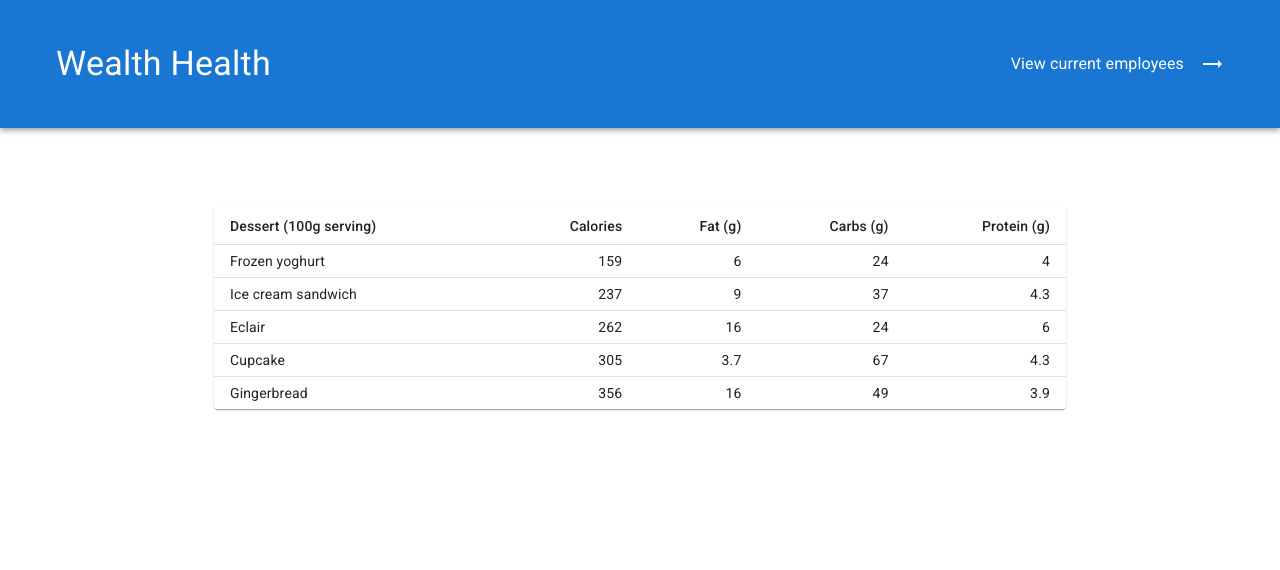
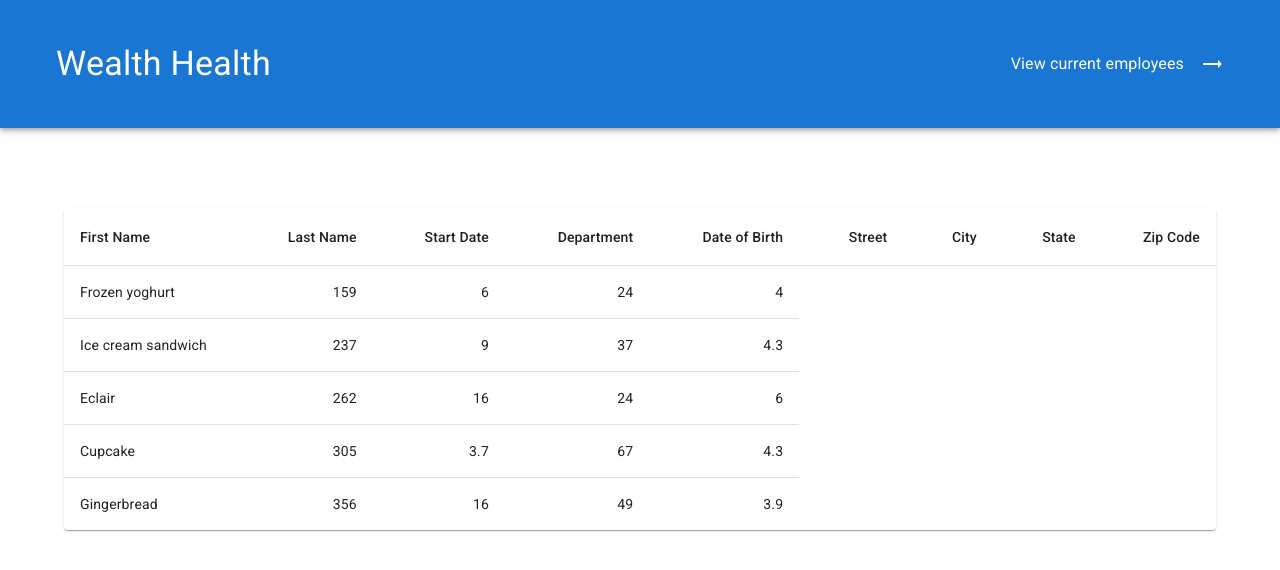
Before and after one commit to Mika-dev13/wealth_health, a React (Create React App) app: page /table in a window 1280 px wide. Shown: the top 570 px of the page. Built offline with nearby package versions, Linux system fonts and the light colour scheme.

Commit message:
debut implémentation tableau

```diff
--- a/src/App.js
+++ b/src/App.js
@@ -6,7 +6,8 @@ import CssBaseline from '@mui/material/CssBaseline'
 import { Routes, Route } from 'react-router-dom'
 import Header from './components/Header'
 import Home from './pages/Home'
-import DenseTable from './pages/Table'
+// import DenseTable from './pages/Table'
+import BasicTable from './pages/Table'
 
 const locale = 'fr'
 
@@ -18,7 +19,8 @@ function App() {
         <Header />
         <Routes>
           <Route path="/" element={<Home />} />
-          <Route path="/table" element={<DenseTable />} />
+          {/* <Route path="/table" element={<DenseTable />} /> */}
+          <Route path="/table" element={<BasicTable />} />
         </Routes>
       </div>
     </LocalizationProvider>
--- /dev/null
+++ b/src/components/TableHead.js
@@ -0,0 +1,108 @@
+import React from 'react'
+import {
+  TableCell,
+  TableHead,
+  TableRow,
+  TableSortLabel,
+  Box,
+} from '@mui/material'
+import { visuallyHidden } from '@mui/utils'
+
+const headCells = [
+  {
+    id: 'firstName',
+    numeric: false,
+    disablePadding: true,
+    label: 'First Name',
+  },
+  {
+    id: 'lastName',
+    numeric: true,
+    disablePadding: false,
+    label: 'Last Name',
+  },
+  {
+    id: 'startDate',
+    numeric: true,
+    disablePadding: false,
+    label: 'Start Date',
+  },
+  {
+    id: 'department',
+    numeric: true,
+    disablePadding: false,
+    label: 'Department',
+  },
+  {
+    id: 'dateOfBirth',
+    numeric: true,
+    disablePadding: false,
+    label: 'Date of Birth',
+  },
+  {
+    id: 'street',
+    numeric: true,
+    disablePadding: false,
+    label: 'Street',
+  },
+  {
+    id: 'city',
+    numeric: true,
+    disablePadding: false,
+    label: 'City',
+  },
+  {
+    id: 'state',
+    numeric: true,
+    disablePadding: false,
+    label: 'State',
+  },
+  {
+    id: 'zip',
+    numeric: true,
+    disablePadding: false,
+    label: 'Zip Code',
+  },
+]
+
+function EnhancedTableHead(props) {
+  const {
+    onSelectAllClick,
+    order,
+    orderBy,
+    numSelected,
+    rowCount,
+    onRequestSort,
+  } = props
+
+  const createSortHandler = (property) => (event) => {
+    onRequestSort(event, property)
+  }
+  return (
+    <TableHead>
+      <TableRow>
+        {headCells.map((headCell) => (
+          <TableCell
+            key={headCell.id}
+            align={headCell.id === 'firstName' ? 'left' : 'right'}
+          >
+            <TableSortLabel
+              active={orderBy === headCell.id}
+              direction={orderBy === headCell.id ? order : 'asc'}
+              onClick={createSortHandler(headCell.id)}
+            >
+              {headCell.label}
+              {orderBy === headCell.id ? (
+                <Box component="span" sx={visuallyHidden}>
+                  {order === 'desc' ? 'sorted descending' : 'sorted ascending'}
+                </Box>
+              ) : null}
+            </TableSortLabel>
+          </TableCell>
+        ))}
+      </TableRow>
+    </TableHead>
+  )
+}
+
+export default EnhancedTableHead
--- a/src/pages/Table.js
+++ b/src/pages/Table.js
@@ -4,9 +4,9 @@ import Table from '@mui/material/Table'
 import TableBody from '@mui/material/TableBody'
 import TableCell from '@mui/material/TableCell'
 import TableContainer from '@mui/material/TableContainer'
-import TableHead from '@mui/material/TableHead'
 import TableRow from '@mui/material/TableRow'
 import Paper from '@mui/material/Paper'
+import EnhancedTableHead from '../components/TableHead'
 
 function createData(name, calories, fat, carbs, protein) {
   return { name, calories, fat, carbs, protein }
@@ -20,25 +20,26 @@ const rows = [
   createData('Gingerbread', 356, 16.0, 49, 3.9),
 ]
 
-export default function DenseTable() {
+export default function BasicTable() {
   return (
     <Container
-      maxWidth="md"
+      maxWidth="lg"
       sx={{
         marginTop: '80px',
       }}
     >
       <TableContainer component={Paper}>
-        <Table sx={{ minWidth: 650 }} size="small" aria-label="a dense table">
-          <TableHead>
+        <Table sx={{ minWidth: 650 }} aria-label="simple table">
+          <EnhancedTableHead />
+          {/* <TableHead>
             <TableRow>
-              <TableCell>Dessert (100g serving)</TableCell>
-              <TableCell align="right">Calories</TableCell>
-              <TableCell align="right">Fat&nbsp;(g)</TableCell>
-              <TableCell align="right">Carbs&nbsp;(g)</TableCell>
-              <TableCell align="right">Protein&nbsp;(g)</TableCell>
+              {headCells.map((headCell) => (
+                <TableCell key={headCell.id}>
+                  <TableSortLabel>{headCell.label}</TableSortLabel>
+                </TableCell>
+              ))}
             </TableRow>
-          </TableHead>
+          </TableHead> */}
           <TableBody>
             {rows.map((row) => (
               <TableRow
```
